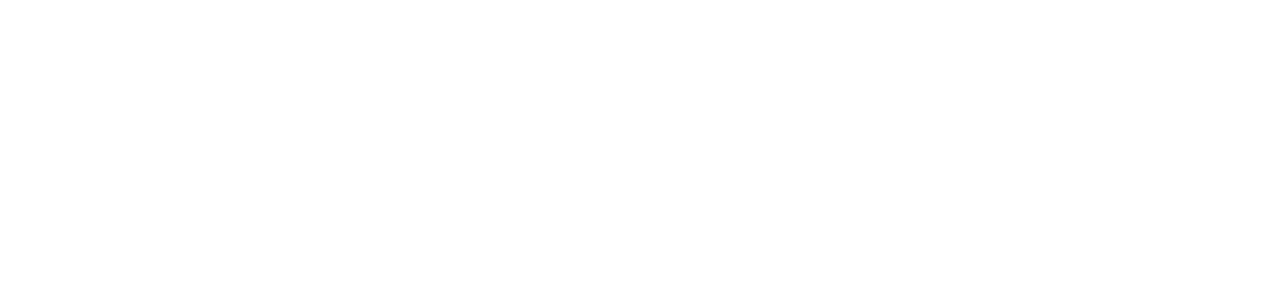
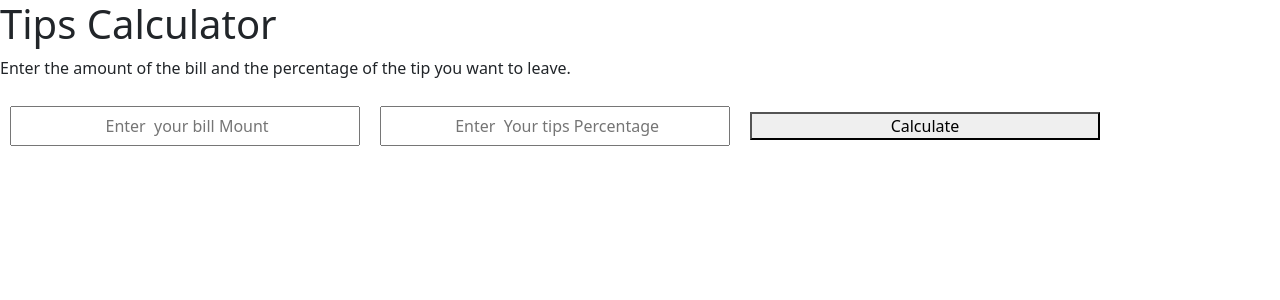
Before and after one commit to ravana09/gtSoftwareAcaedmy, a React (Create React App) app: page /TipCalculator in a window 1280 px wide. Before the commit this address had no page. Shown: the top 300 px of the page. Built offline with nearby package versions, Linux system fonts and the light colour scheme.

Commit message:
"Added FormTask component, updated Routers component to include FormTask link and added TipsCalculator link"

```diff
--- a/src/App.js
+++ b/src/App.js
@@ -57,15 +57,16 @@ import TaskPropsParent from "./practice/Task/props/TaskPropsParent";
 import ChildToParent from "./Components/ChildToParent";
 import ChildButton from "./practice/Task/props/ChildButton";
 import ParentButton from "./practice/Task/props/ParentButton";
+
 import { BrowserRouter, Routes, Route } from "react-router-dom";
+
 import Routing from "./Components/Routing";
 import Routers from "./practice/Task/Routers/Routers";
 import Forms from "./Components/Forms";
 import FormTask from "./practice/Task/Form/FormTask";
-
-
-
-
+import TipsCalculator from "./practice/Task/Calculator/TipsCalculator";
+import ObjectExample from "./Components/ObjectExample";
+import NumberObj from "./Components/NumberObj";
 
 function App() {
   return (
@@ -130,16 +131,6 @@ function App() {
       {/* <ChildToParent /> */}
       {/* <ChildButton/> */}
 
-    {/* <BrowserRouter>
-    <Routes>
-      <Route path="/parentButton" element={<ParentButton />} />
-      <Route path="/Routing" element={<Routing />} />
-      <Route path="/spreadoperator" element={<SpreadOp />} />
-      <Route path="/ifelse" element={<IfElse />} />
-
-    </Routes>
-    </BrowserRouter> */}
-
       <BrowserRouter>
         <Routes>
           <Route path="/" element={<Routers />} />
@@ -148,10 +139,11 @@ function App() {
           <Route path="/SavingCalculator" element={<SavingCalculate />} />
           <Route path="/Forms" element={<Forms />} />
           <Route path="/FormTask" element={<FormTask />} />
+          <Route path="/TipCalculator" element={<TipsCalculator />} />
+          <Route path="/ObjectExample" element={<ObjectExample />} />
+          <Route path="/NumberObj" element={<NumberObj />} />
         </Routes>
       </BrowserRouter>
-
-
     </>
   );
 }
--- /dev/null
+++ b/src/Components/NumberObj.js
@@ -0,0 +1,29 @@
+import React from 'react'
+
+function NumberObj() {
+    let n=34.3535
+    let x=true
+    console.log(Number.EPSILON)
+    console.log(Number.MAX_VALUE)
+    console.log(Number.MAX_SAFE_INTEGER)
+    console.log(Number.MIN_VALUE)
+    console.log(Number.NEGATIVE_INFINITY)
+    console.log(Number.NaN)
+    console.log(Number.POSITIVE_INFINITY)// properties
+    console.log(n.toExponential())
+    console.log(n.toFixed(2))
+    console.log(n.toPrecision(3))
+    console.log(n.toLocaleString())
+    console.log(n.valueOf())
+    console.log(n.toString())
+    console.log(x.toString())
+    console.log(x.valueOf())// method
+
+
+
+  return (
+    <div>NumberObj</div>
+  )
+}
+
+export default NumberObj
--- /dev/null
+++ b/src/Components/ObjectExample.js
@@ -0,0 +1,39 @@
+import React from 'react'
+
+function ObjectExample() {
+    let n=[5767]
+
+    let details={
+        name:"Rajesh",
+        age:25,
+        12:1000,
+        address:{
+            city:"Bangalore",
+            state:"Karnataka",
+
+
+        },
+        hobbies:["Cricket","Football","Chess"]
+    }
+    delete details.age
+
+    console.log(details)
+
+
+    let info = new Object()
+    info.name = "Rajesh"
+    info.age = 25
+    console.log(info)
+  return (
+    <div>ObjectExample
+        {details.name}
+        {details.address.city}
+        {details.hobbies[0]}
+        {details['age']}
+        {details['12']}
+
+    </div>
+  )
+}
+
+export default ObjectExample
--- /dev/null
+++ b/src/practice/Task/Calculator/TipsCalculator.js
@@ -0,0 +1,49 @@
+import React, { useState } from "react";
+
+function TipsCalculator() {
+  let [data, setData] = useState({
+    Bill: 0,
+    Tips: 0,
+  });
+
+  let [result, setResult] = useState();
+
+  function handleChanges(e) {
+    setData({ ...data, [e.target.name]: e.target.value });
+  }
+
+  function handleClick() {
+    let tip = parseInt((data.Tips / 100) * data.Bill);
+    let amount = parseInt(data.Bill);
+    let total = amount + tip;
+    setResult(`
+        Your Bill is ${amount} with ${data.Tips}% of ${tip} tip the total Amount is ${total}  `);
+  }
+
+  return (
+    <div>
+      <h1> Tips Calculator </h1>
+      <p>
+        {" "}
+        Enter the amount of the bill and the percentage of the tip you want to
+        leave.{" "}
+      </p>
+      <input
+        type="text"
+        placeholder=" Enter  your bill Mount"
+        onChange={handleChanges}
+        name="Bill"
+      />
+      <input
+        type="text"
+        placeholder=" Enter  Your tips Percentage"
+        onChange={handleChanges}
+        name="Tips"
+      />
+      <button onClick={handleClick}> Calculate </button>
+      {result}
+    </div>
+  );
+}
+
+export default TipsCalculator;
--- a/src/practice/Task/Form/FormTask.js
+++ b/src/practice/Task/Form/FormTask.js
@@ -11,6 +11,10 @@ function FormTask() {
   });
   let [radio, setRadio] = useState();
   let [checkBox, setCheckbox] = useState(false);
+  let [checkboxes, setCheckboxes] = useState({
+    checkBox1: false,
+    checkBox2: false,
+  });
 
   function handleInput(e) {
     setData({ ...data, [e.target.name]: e.target.value });
@@ -20,7 +24,7 @@ function FormTask() {
     e.preventDefault();
     if (data || radio || checkBox === null)
       alert("your data has been submited ");
-    console.log(data, radio, checkBox);
+    console.log(data, radio, checkBox, checkboxes);
   }
 
   function handleRadio(e) {
@@ -31,6 +35,9 @@ function FormTask() {
     setCheckbox(!checkBox);
   }
 
+  function handleCheckboxes(CName) {
+    setCheckboxes({ ...checkboxes, [CName]: !checkboxes[CName] });
+  }
   return (
     <>
       <Row>
@@ -105,6 +112,26 @@ function FormTask() {
                         checked={radio === "Others"}
                         className="formRadio"
                       />
+                      <Form.Check
+                        type="Checkbox"
+                        label="Remember Me"
+                        name="checkBox1"
+                        checked={checkboxes.checkBox1}
+                        onChange={() => {
+                          handleCheckboxes("checkBox1");
+                        }}
+                        className="formCheckBox"
+                      />
+                      <Form.Check
+                        type="Checkbox"
+                        label="Remember Me"
+                        name="checkBox2"
+                        checked={checkboxes.checkBox2}
+                        onChange={() => {
+                          handleCheckboxes("checkBox2");
+                        }}
+                        className="formCheckBox"
+                      />
                     </Col>
                   </Row>
 
--- a/src/practice/Task/Routers/Routers.js
+++ b/src/practice/Task/Routers/Routers.js
@@ -19,6 +19,9 @@ function Routers() {
         <Link to="/FormTask">
         <button>Form Task</button>
         </Link>
+        <Link to="/TipCalculator">
+        <button>Tip Calculator</button>
+        </Link>
 
     </div>
   )
```
Lines whose indentation alone changed are shown as unchanged.
